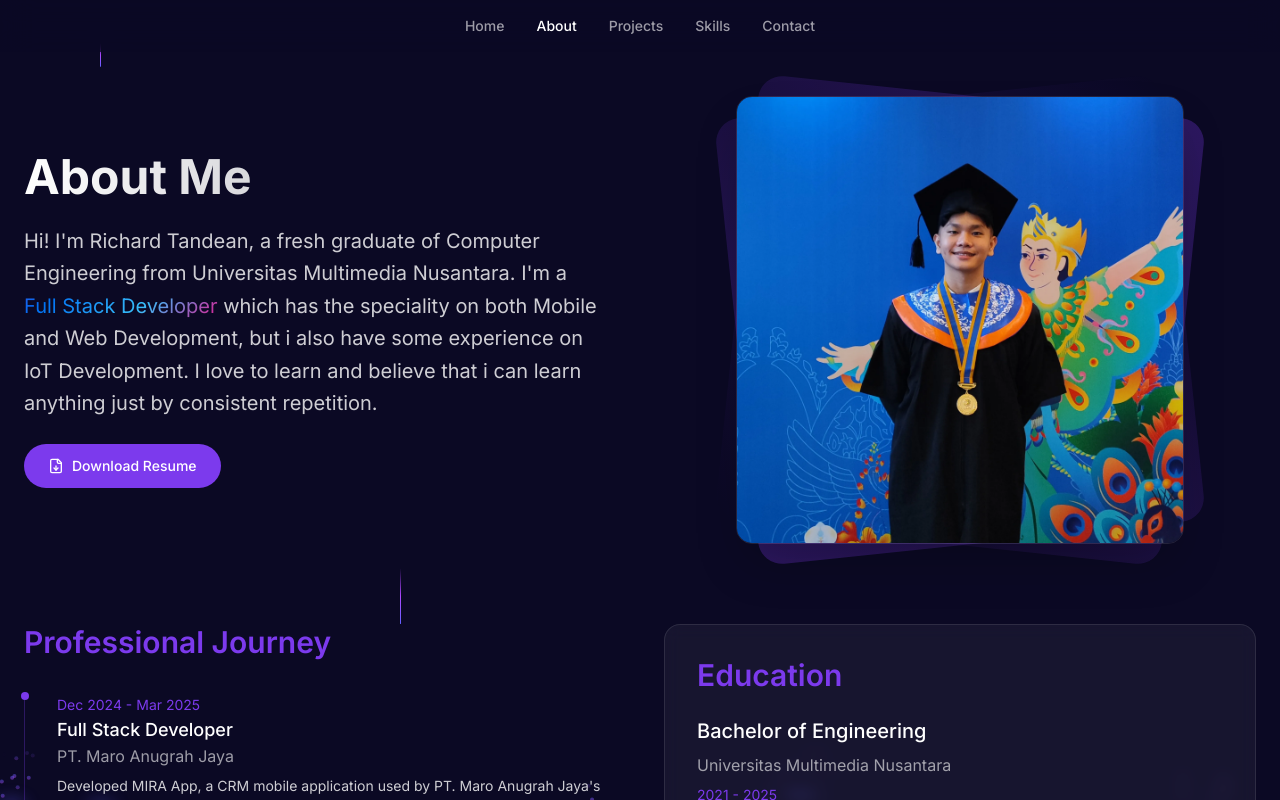
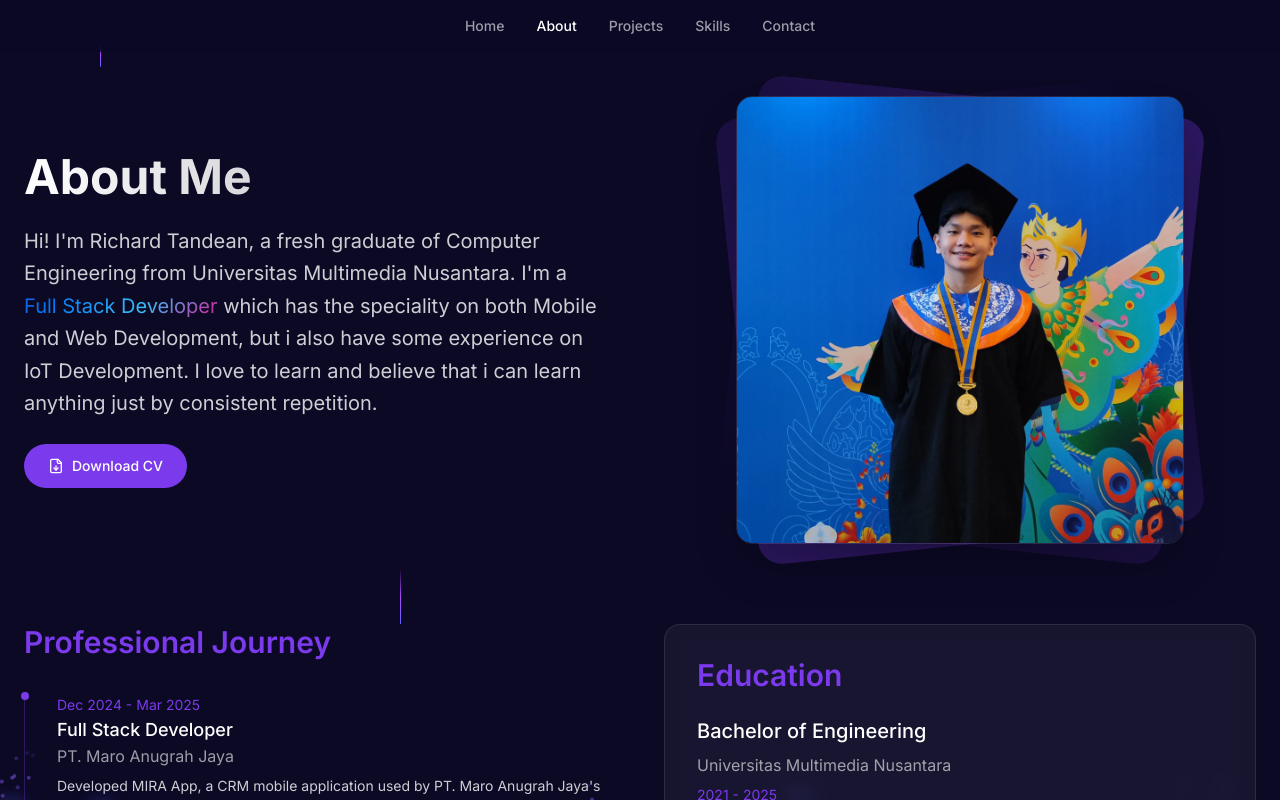
Before and after one commit to RichardTandean/WebPortofolio, a Next.js app: page /about in a window 1280 px wide. Shown: the top 800 px of the page. Built offline with nearby package versions, Linux system fonts and the light colour scheme.

Commit message:
feat: add downloadable CV in about section

```diff
--- a/src/app/about/page.tsx
+++ b/src/app/about/page.tsx
@@ -71,12 +71,12 @@ export default function About() {
                 </p>
                 <div className="flex gap-4">
                   <a
-                    href="/your-resume.pdf"
-                    download
+                    href="/file/CV_Richard Tandean.pdf"
+                    download="CV_Richard Tandean.pdf"
                     className="inline-flex items-center gap-2 px-4 md:px-6 py-2 md:py-3 text-sm font-medium text-white transition-colors bg-accent hover:bg-accent/90 rounded-full"
                   >
                     <FileDown className="w-4 h-4" />
-                    Download Resume
+                    Download CV
                   </a>
                 </div>
               </motion.div>
```
Also changed, not shown: src/app/page.tsx (line endings or trailing spaces), 1 other file (tests, documents, lock files or other folders).
